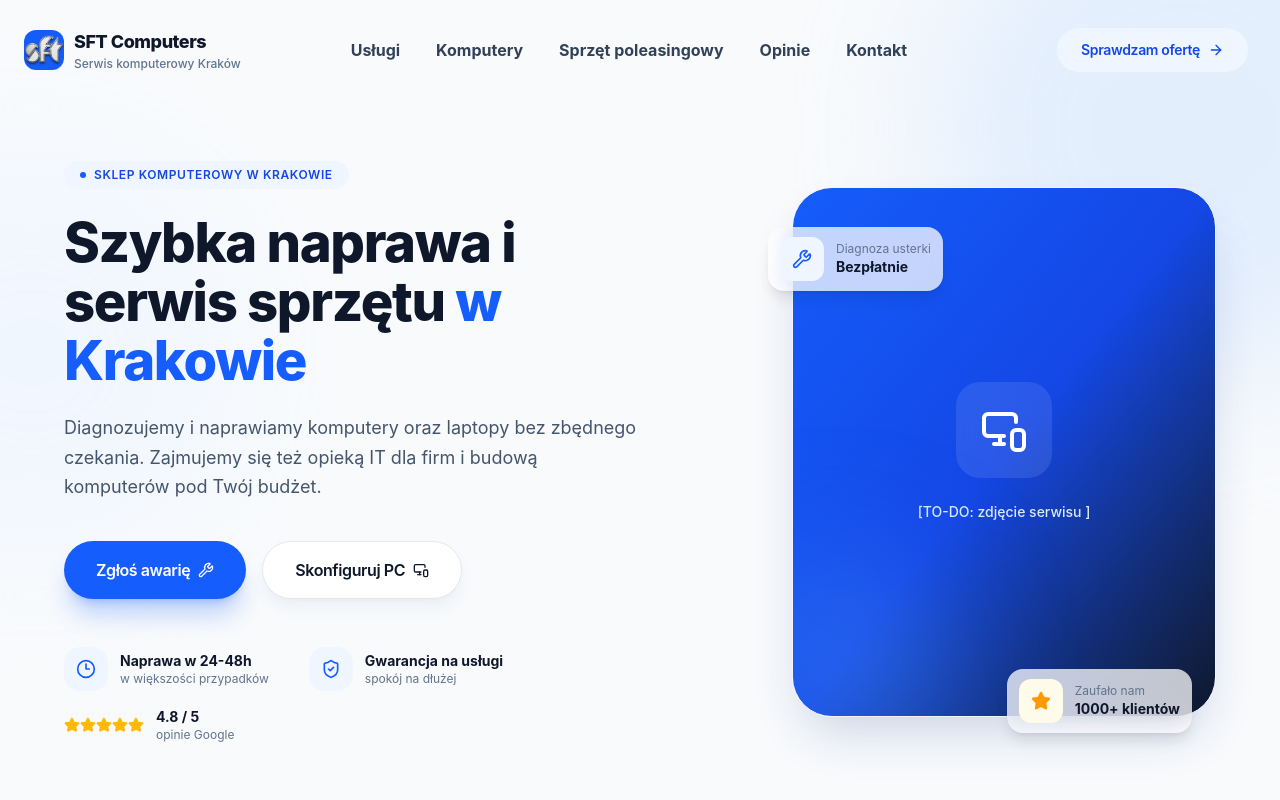
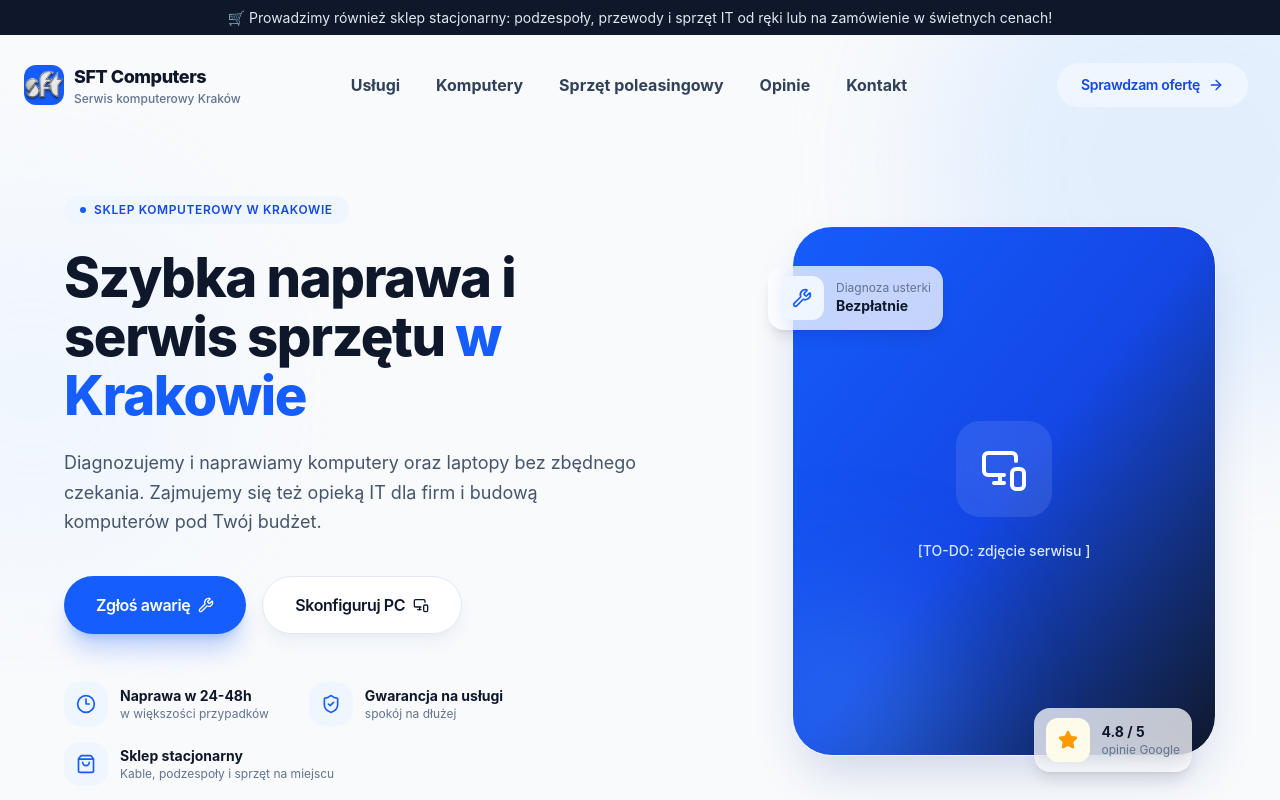
Before and after one commit to waskok/SFTComputers, a React (Vite) app: page / in a window 1280 px wide. Shown: the top 800 px of the page. Built offline with nearby package versions, Linux system fonts and the light colour scheme.

Commit message:
template.v1

```diff
--- a/src/App.tsx
+++ b/src/App.tsx
@@ -1,3 +1,4 @@
+import AnnouncementBar from "./components/AnnouncementBar";
 import Header from "./components/Header";
 import Hero from "./components/Hero";
 import Services from "./components/Services";
@@ -10,6 +11,7 @@ import Footer from "./components/Footer";
 function App() {
   return (
     <div className="min-h-screen bg-slate-50">
+      <AnnouncementBar />
       <Header />
       <main>
         <Hero />
--- /dev/null
+++ b/src/components/AnnouncementBar.tsx
@@ -0,0 +1,10 @@
+export default function AnnouncementBar() {
+  return (
+    <div id="announcement-bar" className="w-full bg-slate-900 py-2 text-sm text-slate-200">
+      <p className="mx-auto max-w-7xl px-4 text-center leading-snug sm:px-6 lg:px-8">
+        🛒 Prowadzimy również sklep stacjonarny: podzespoły, przewody i sprzęt IT od ręki lub na zamówienie w
+        świetnych cenach!
+      </p>
+    </div>
+  );
+}
--- a/src/components/Contact.tsx
+++ b/src/components/Contact.tsx
@@ -3,21 +3,25 @@ import { CheckCircle2, Clock3, Mail, MapPin, Phone, Send } from "lucide-react";
 import Button from "./ui/Button";
 import Reveal from "./ui/Reveal";
 import SectionBadge from "./ui/SectionBadge";
-import { company } from "../data/siteData";
+import { company, contactCategories } from "../data/siteData";
 
 interface ContactFormState {
   name: string;
   phone: string;
+  email: string;
+  category: string;
   message: string;
 }
 
-const initialForm: ContactFormState = { name: "", phone: "", message: "" };
+const initialForm: ContactFormState = { name: "", phone: "", email: "", category: "", message: "" };
 
 export default function Contact() {
   const [form, setForm] = useState<ContactFormState>(initialForm);
   const [isSubmitted, setIsSubmitted] = useState(false);
 
-  const handleChange = (event: ChangeEvent<HTMLInputElement | HTMLTextAreaElement>) => {
+  const handleChange = (
+    event: ChangeEvent<HTMLInputElement | HTMLTextAreaElement | HTMLSelectElement>
+  ) => {
     const { name, value } = event.target;
     setForm((prev) => ({ ...prev, [name]: value }));
   };
@@ -61,7 +65,7 @@ export default function Contact() {
                     required
                     value={form.name}
                     onChange={handleChange}
-                    placeholder="Jan Kowalski"
+                    placeholder="TODO"
                     className="rounded-2xl border border-slate-200 bg-slate-50 px-4 py-3 text-sm text-slate-900 outline-none transition-colors duration-200 placeholder:text-slate-400 focus:border-blue-400 focus:bg-white focus:ring-4 focus:ring-blue-100"
                   />
                 </div>
@@ -77,9 +81,50 @@ export default function Contact() {
                     required
                     value={form.phone}
                     onChange={handleChange}
-                    placeholder="+48 600 000 000"
+                    placeholder="+48 123 456 789"
                     className="rounded-2xl border border-slate-200 bg-slate-50 px-4 py-3 text-sm text-slate-900 outline-none transition-colors duration-200 placeholder:text-slate-400 focus:border-blue-400 focus:bg-white focus:ring-4 focus:ring-blue-100"
                   />
+                </div>
+              </div>
+
+              <div className="mt-6 grid grid-cols-1 gap-6 sm:grid-cols-2">
+                <div className="flex flex-col gap-2">
+                  <label htmlFor="email" className="text-sm font-semibold text-slate-700">
+                    Adres e-mail
+                  </label>
+                  <input
+                    id="email"
+                    name="email"
+                    type="email"
+                    required
+                    value={form.email}
+                    onChange={handleChange}
+                    placeholder="jan.kowalski@example.com"
+                    className="rounded-2xl border border-slate-200 bg-slate-50 px-4 py-3 text-sm text-slate-900 outline-none transition-colors duration-200 placeholder:text-slate-400 focus:border-blue-400 focus:bg-white focus:ring-4 focus:ring-blue-100"
+                  />
+                </div>
+
+                <div className="flex flex-col gap-2">
+                  <label htmlFor="category" className="text-sm font-semibold text-slate-700">
+                    Kategoria zapytania
+                  </label>
+                  <select
+                    id="category"
+                    name="category"
+                    required
+                    value={form.category}
+                    onChange={handleChange}
+                    className="rounded-2xl border border-slate-200 bg-slate-50 px-4 py-3 text-sm text-slate-900 outline-none transition-colors duration-200 focus:border-blue-400 focus:bg-white focus:ring-4 focus:ring-blue-100"
+                  >
+                    <option value="" disabled>
+                      Wybierz kategorię
+                    </option>
+                    {contactCategories.map((category) => (
+                      <option key={category.id} value={category.id}>
+                        {category.label}
+                      </option>
+                    ))}
+                  </select>
                 </div>
               </div>
 
@@ -94,13 +139,13 @@ export default function Contact() {
                   rows={5}
                   value={form.message}
                   onChange={handleChange}
-                  placeholder="Np. komputer nie włącza się, laptop głośno pracuje, potrzebuję wyceny konfiguracji PC..."
+                  placeholder="TO DO"
                   className="resize-none rounded-2xl border border-slate-200 bg-slate-50 px-4 py-3 text-sm text-slate-900 outline-none transition-colors duration-200 placeholder:text-slate-400 focus:border-blue-400 focus:bg-white focus:ring-4 focus:ring-blue-100"
                 />
               </div>
 
               <p className="mt-3 text-xs text-slate-400">
-                Wysyłając formularz, wyrażasz zgodę na kontakt w celu udzielenia odpowiedzi na zapytanie.
+                Wysyłając formularz, wyrażasz zgodę na kontakt w celu udzielenia odpowiedzi na zapytanie oraz akceptujesz naszą politykę prywatności.
               </p>
 
               <div className="mt-8 flex flex-col gap-4 sm:flex-row sm:items-center">
--- a/src/components/Footer.tsx
+++ b/src/components/Footer.tsx
@@ -16,7 +16,7 @@ export default function Footer() {
               <span className="text-base font-extrabold tracking-tight text-slate-900">{company.name}</span>
             </a>
             <p className="mt-4 max-w-xs text-sm leading-relaxed text-slate-500">
-              Serwis komputerowy, opieka IT i komputery do gier na zamówienie. Zaufany partner
+              Serwis komputerowy, opieka IT i komputery na zamówienie. Zaufany partner
               technologiczny w Krakowie.
             </p>
 
--- a/src/components/Header.tsx
+++ b/src/components/Header.tsx
@@ -6,12 +6,27 @@ import { company, navLinks } from "../data/siteData";
 export default function Header() {
   const [isScrolled, setIsScrolled] = useState(false);
   const [isMenuOpen, setIsMenuOpen] = useState(false);
+  const [announcementHeight, setAnnouncementHeight] = useState(0);
 
   useEffect(() => {
     const onScroll = () => setIsScrolled(window.scrollY > 12);
     onScroll();
     window.addEventListener("scroll", onScroll, { passive: true });
     return () => window.removeEventListener("scroll", onScroll);
+  }, []);
+
+  // Header jest "fixed", więc mierzymy wysokość paska ogłoszeń (może się zawinąć
+  // do 2 linii na wąskich ekranach), żeby w spoczynku nagłówek zaczynał się dokładnie pod nim.
+  useEffect(() => {
+    const announcementBar = document.getElementById("announcement-bar");
+    if (!announcementBar) return undefined;
+
+    const measure = () => setAnnouncementHeight(announcementBar.offsetHeight);
+    measure();
+
+    const resizeObserver = new ResizeObserver(measure);
+    resizeObserver.observe(announcementBar);
+    return () => resizeObserver.disconnect();
   }, []);
 
   // Scroll block strony, gdy otwarte jest menu mobilne.
@@ -27,7 +42,8 @@ export default function Header() {
 
   return (
     <header
-      className={`fixed inset-x-0 top-0 z-50 w-full transition-all duration-300 ease-out ${
+      style={{ top: isScrolled ? 0 : announcementHeight }}
+      className={`fixed inset-x-0 z-50 w-full transition-all duration-300 ease-out ${
         isSolid
           ? "border-b border-slate-100 bg-white/95 shadow-sm backdrop-blur-md"
           : "border-b border-transparent bg-transparent"
--- a/src/components/Hero.tsx
+++ b/src/components/Hero.tsx
@@ -1,4 +1,4 @@
-import { Clock3, MonitorSmartphone, ShieldCheck, Star, Wrench } from "lucide-react";
+import { Clock3, MonitorSmartphone, ShieldCheck, ShoppingBag, Star, Wrench } from "lucide-react";
 import Button from "./ui/Button";
 import SectionBadge from "./ui/SectionBadge";
 import Reveal from "./ui/Reveal";
@@ -6,7 +6,7 @@ import { company } from "../data/siteData";
 
 export default function Hero() {
   return (
-    <section id="top" className="relative overflow-hidden pt-36 pb-20 sm:pt-40 sm:pb-28 lg:pb-32">
+    <section id="top" className="relative overflow-hidden pt-44 pb-20 sm:pb-28 lg:pt-40 lg:pb-32">
       <div
         className="pointer-events-none absolute -top-32 -right-40 h-[32rem] w-[32rem] rounded-full bg-blue-100 opacity-70 blur-3xl"
         aria-hidden="true"
@@ -61,14 +61,12 @@ export default function Hero() {
                 </div>
               </div>
               <div className="flex items-center gap-3">
-                <div className="flex text-amber-400">
-                  {Array.from({ length: 5 }).map((_, i) => (
-                    <Star key={i} className="h-4 w-4 fill-current" />
-                  ))}
-                </div>
+                <span className="flex h-11 w-11 items-center justify-center rounded-2xl bg-blue-50 text-blue-600">
+                  <ShoppingBag className="h-5 w-5" />
+                </span>
                 <div>
-                  <p className="text-sm font-bold text-slate-900">{company.googleRating.score} </p>
-                  <p className="text-xs text-slate-500">{company.googleRating.reviewsCount}</p>
+                  <p className="text-sm font-bold text-slate-900">Sklep stacjonarny</p>
+                  <p className="text-xs text-slate-500">Kable, podzespoły i sprzęt na miejscu</p>
                 </div>
               </div>
             </div>
@@ -104,14 +102,14 @@ export default function Hero() {
                 </div>
               </div>
 
-              {/* Wolno stojący element — ocena; lekko przezroczyste tło, żeby było czytelne na ciemnym panelu */}
+              {/* Wolno stojący element — ocena Google; lekko przezroczyste tło, żeby było czytelne na ciemnym panelu */}
               <div className="absolute -bottom-4 right-0 flex items-center gap-3 rounded-2xl bg-white/75 px-3 py-2.5 shadow-lg shadow-slate-900/10 backdrop-blur-md sm:right-6">
                 <span className="flex h-11 w-11 items-center justify-center rounded-xl bg-amber-50 text-amber-500">
                   <Star className="h-5 w-5 fill-current" />
                 </span>
                 <div className="text-left">
-                  <p className="text-xs text-slate-500">Zaufało nam</p>
-                  <p className="text-sm font-bold text-slate-900">1000+ klientów</p>
+                  <p className="text-sm font-bold text-slate-900">{company.googleRating.score}</p>
+                  <p className="text-xs text-slate-500">{company.googleRating.reviewsCount}</p>
                 </div>
               </div>
             </div>
--- a/src/data/siteData.ts
+++ b/src/data/siteData.ts
@@ -80,6 +80,11 @@ export interface Opinion {
 export interface FooterLinkColumn {
   heading: string;
   links: NavLink[];
+}
+
+export interface ContactCategory {
+  id: string;
+  label: string;
 }
 
 export const company: CompanyData = {
@@ -236,6 +241,15 @@ export const opinions: Opinion[] = [
   { name: "Paweł Bober", rating: 5, text: "Profesjonalnie, miła obsługa. Polecam." },
 ];
 
+export const contactCategories: ContactCategory[] = [
+  { id: "dostepnosc", label: "Dostępność produktu w sklepie" },
+  { id: "konfiguracja-pc", label: "Konfiguracja PC na zamówienie" },
+  { id: "serwis", label: "Serwis / naprawa sprzętu" },
+  { id: "dane", label: "Odzyskiwanie danych" },
+  { id: "it-firmy", label: "Opieka IT dla firmy" },
+  { id: "poleasingowy", label: "Sprzęt poleasingowy" },
+];
+
 export const footerLinks: FooterLinkColumn[] = [
   {
     heading: "Oferta",
```
